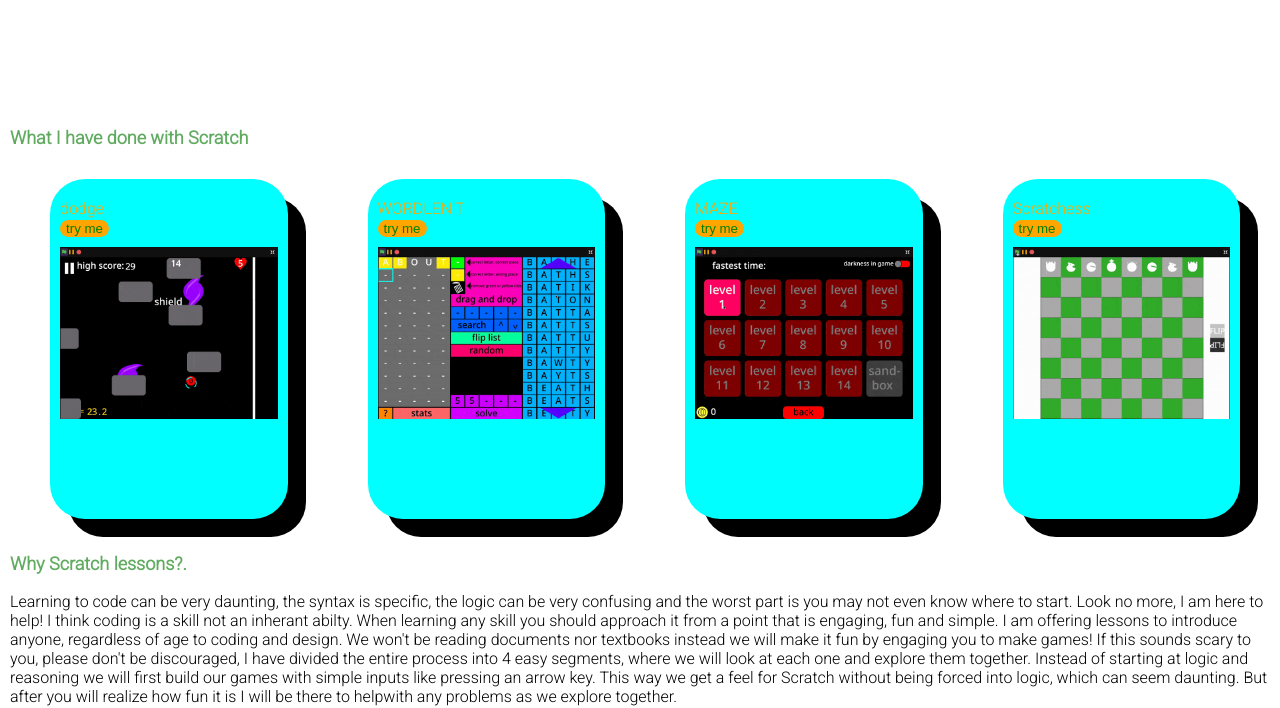
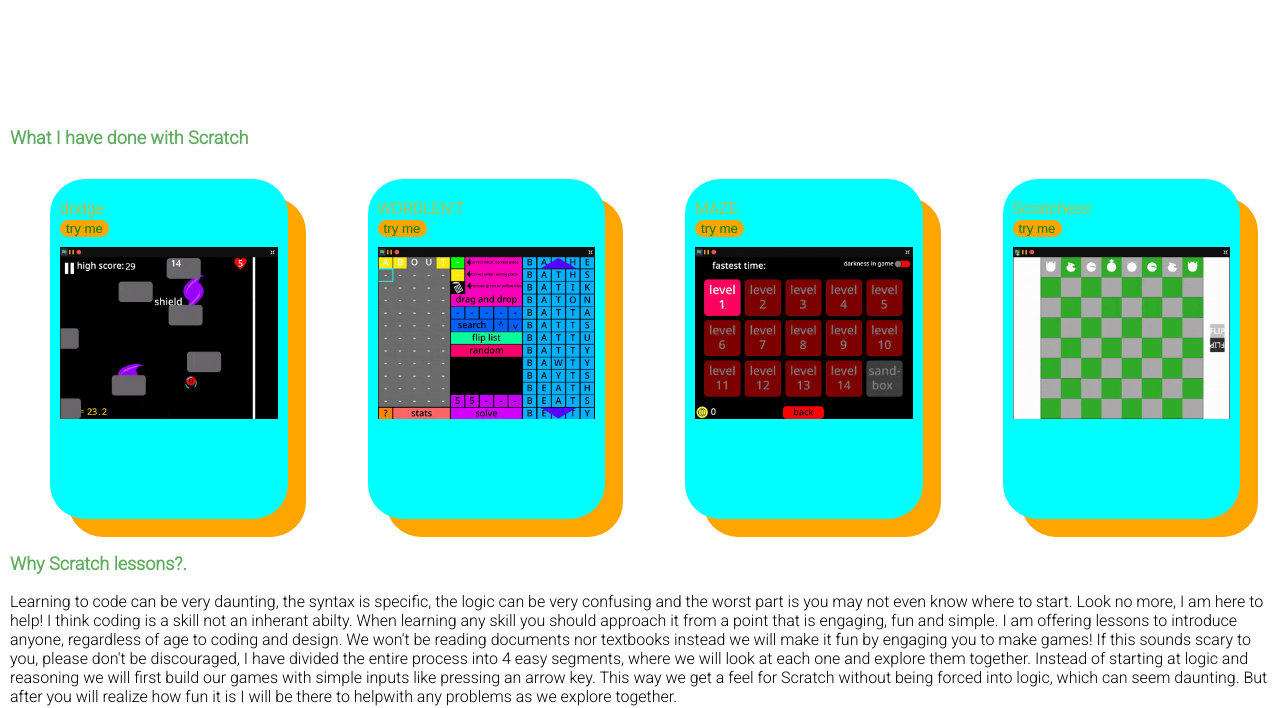
Before and after one commit to BatteryDrain/scratch-lessons, a plain HTML site: page index.html in a window 1280 px wide. Shown: the part 120-828 px from the top of the page. Drawn offline with Linux system fonts and the light colour scheme.

Commit message:
Add files via upload

```diff
--- a/styles.css
+++ b/styles.css
@@ -68,7 +68,7 @@ figure {
     padding: 10px;
     padding-bottom: 20px;
     padding-top: 20px;
-    filter: drop-shadow(18px 18px 0px black);
+    filter: drop-shadow(18px 18px 0px orange);
     transition: transform 0.3s ease, filter 0.3s ease;
 }
 
```
